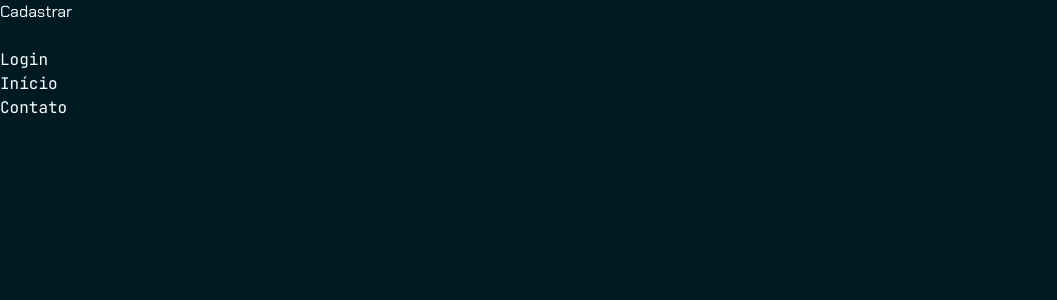
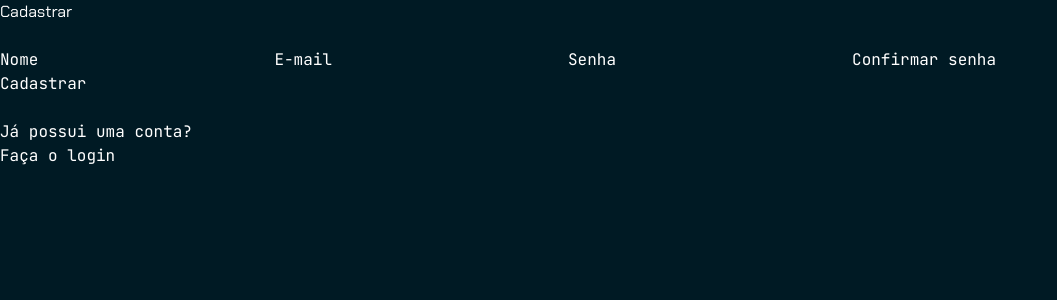
Before and after one commit to LucasG-Limongi/tech-conference-site, a React (Vite) app: page /cadastro in a window 1280 px wide. Shown: the top 300 px of the page, without its empty margins (0-1057 px from the left). Built offline with nearby package versions, Linux system fonts and the light colour scheme.

Commit message:
Form de cadastro

```diff
--- a/src/main.jsx
+++ b/src/main.jsx
@@ -6,6 +6,7 @@ import Home from "./pages/Home"
 import Contact from "./pages/Contact"
 import Register from "./pages/Register"
 import Login from "./pages/Login"
+import NotFound from "./pages/NotFound"
 
 createRoot(document.getElementById('root')).render(
   <StrictMode>
@@ -15,6 +16,7 @@ createRoot(document.getElementById('root')).render(
         <Route path='/contato' element={<Contact />} />
         <Route path='/cadastro' element={<Register />} />
         <Route path='/login' element={<Login />} />
+        <Route path="*" element={<NotFound />} />
       </Routes>
     </BrowserRouter>
   </StrictMode>,
--- a/src/pages/Contact.jsx
+++ b/src/pages/Contact.jsx
@@ -1,12 +1,9 @@
-import { NavLink } from "react-router"
+import { Link } from "react-router"
 
 export default function Contact() {
     return (
         <>
             <h1>Contato</h1><br />
-            <NavLink to="/">Início</NavLink><br />
-            <NavLink to="/login">Login</NavLink><br />
-            <NavLink to="/cadastro">Cadastro</NavLink>
         </>
     )
 }
--- a/src/pages/Home.jsx
+++ b/src/pages/Home.jsx
@@ -1,12 +1,9 @@
-import { NavLink } from "react-router"
+import { Link } from "react-router"
 
 export default function Home() {
     return (
         <>
             <h1>Início</h1><br />
-            <NavLink to="/contato">Contato</NavLink><br />
-            <NavLink to="/login">Login</NavLink><br />
-            <NavLink to="/cadastro">Cadastro</NavLink>
         </>
     )
 }
--- a/src/pages/Login.jsx
+++ b/src/pages/Login.jsx
@@ -1,12 +1,14 @@
-import { NavLink } from "react-router"
+import { Link } from "react-router"
 
 export default function Login() {
     return (
         <>
             <h1>Entrar</h1><br />
-            <NavLink to="/contato">Contato</NavLink><br />
-            <NavLink to="/">Início</NavLink><br />
-            <NavLink to="/cadastro">Cadastro</NavLink>
+
+            <p>
+                Ainda não possui uma conta?<br/>
+                <Link to="/cadastro">Cadastrar</Link>
+            </p>
         </>
     )
 }
--- /dev/null
+++ b/src/pages/NotFound.jsx
@@ -0,0 +1,7 @@
+export default function NotFound() {
+    return (
+        <>
+            <h1>Página não encontrada</h1>
+        </>
+    )
+}
--- a/src/pages/Register.jsx
+++ b/src/pages/Register.jsx
@@ -1,12 +1,43 @@
-import { NavLink } from "react-router"
+import { Link, useNavigate } from "react-router"
 
 export default function Register() {
+    const navigate = useNavigate()
+
+    function handleSubmit(event) {
+        event.preventDefault()
+        navigate('/login')
+    }
+
     return (
         <>
             <h1>Cadastrar</h1><br />
-            <NavLink to="/login">Login</NavLink><br />
-            <NavLink to="/">Início</NavLink><br />
-            <NavLink to="/contato">Contato</NavLink>
+
+            <form onSubmit={handleSubmit}>
+                {/* nome */}
+                <label htmlFor="name">Nome</label>
+                <input type="text" id="name" name="name" />
+
+                {/* email */}
+                <label htmlFor="email">E-mail</label>
+                <input type="email" id="email" name="email" />
+
+                {/* senha */}
+                <label htmlFor="password">Senha</label>
+                <input type="password" id="password" name="password" />
+
+                {/* confirmar senha */}
+                <label htmlFor="confirm">Confirmar senha</label>
+                <input type="password" id="confirm" name="confirm" />
+                <br />
+
+                {/* demais campos: e-mail, senha e confirmar senha */}
+                <button type="submit">Cadastrar</button>
+            </form><br />
+
+            <p>
+                Já possui uma conta?<br/>
+                <Link to="/login">Faça o login</Link>
+            </p>
         </>
     )
 }
```
Also changed, not shown: src/index.css (+1 -6 lines).
